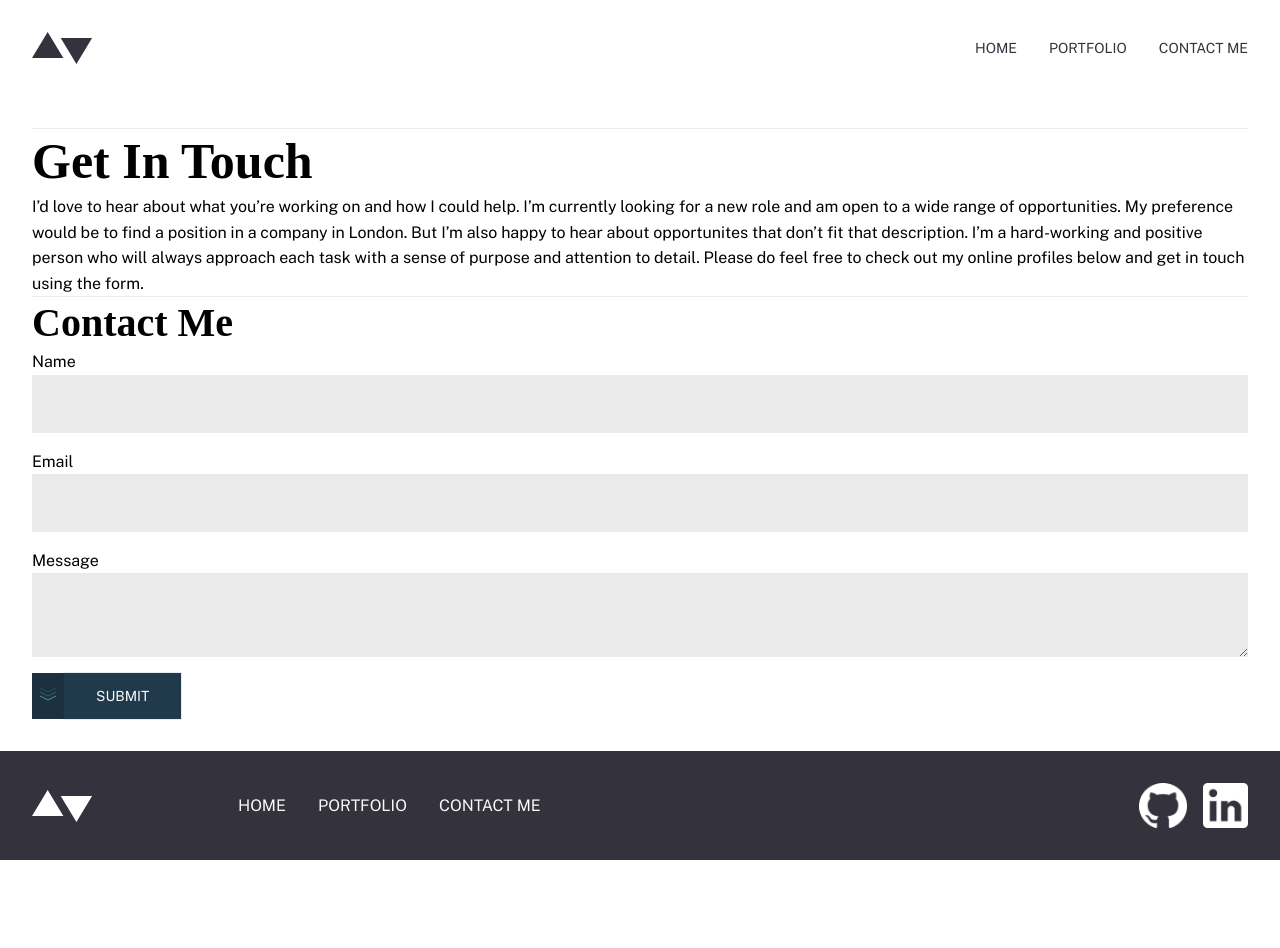
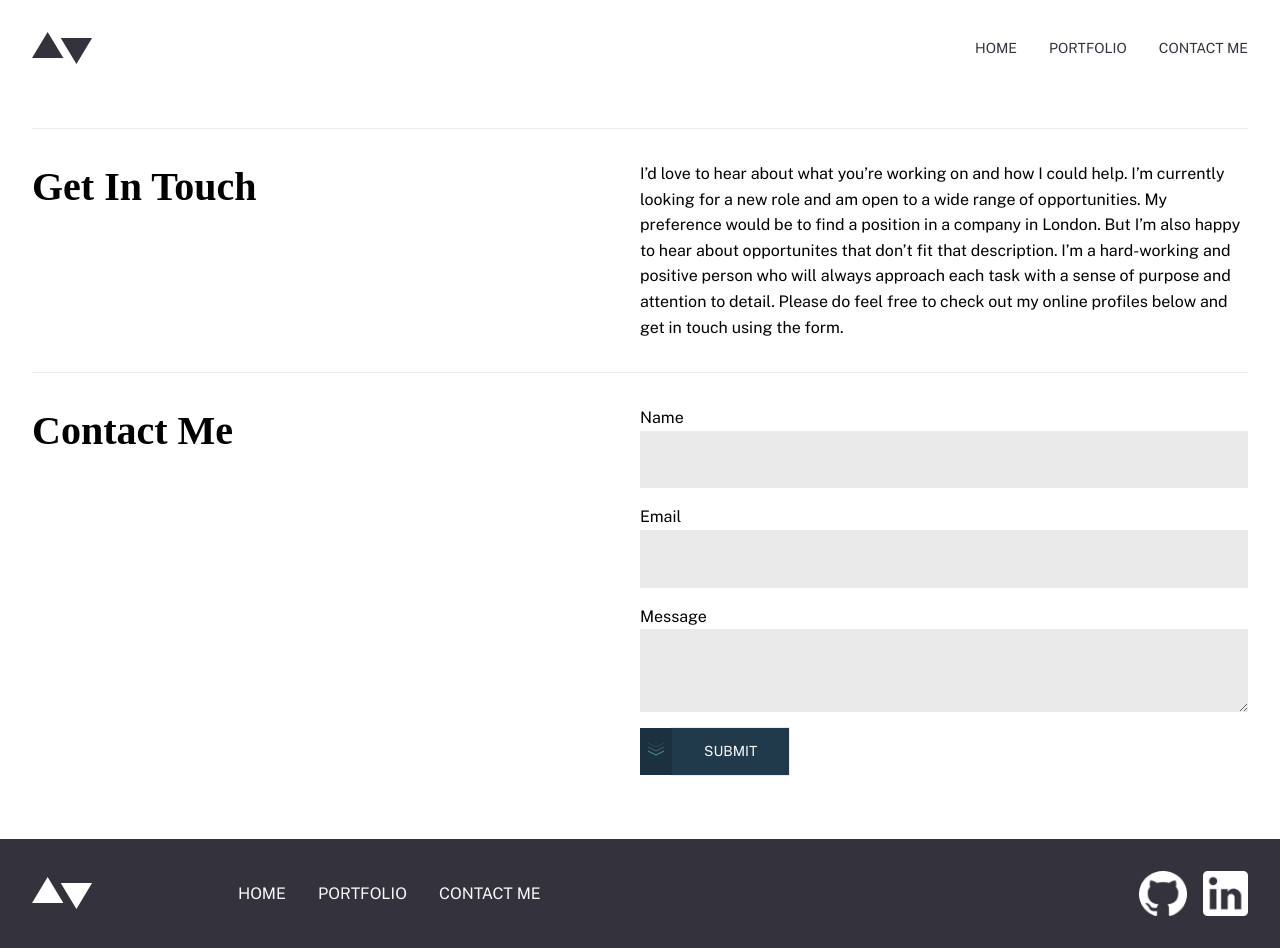
Before and after one commit to erikdcodes/Minimalist-Portfolio, a Next.js app: page /contact in a window 1280 px wide. Before the commit the page ends 860 px from the top, so only its background shows below. Built offline with nearby package versions, Linux system fonts and the light colour scheme; a web font is replaced by a local one.

Commit message:
styling desktop layout

```diff
--- a/pages/contact.js
+++ b/pages/contact.js
@@ -1,6 +1,5 @@
 import ContactLayout from "../layouts/ContactLayout.js";
 import styled from "styled-components";
-import Line from "../components/Line.js";
 import { colors } from "../styles/styleVariables.js";
 
 const Contact = () => {
@@ -8,20 +7,17 @@ const Contact = () => {
     <ContactLayout>
       <Wrapper>
         <div className="text-container">
-          <div className="text">
-            <h1>Get In Touch</h1>
-            <p>
-              I’d love to hear about what you’re working on and how I could
-              help. I’m currently looking for a new role and am open to a wide
-              range of opportunities. My preference would be to find a position
-              in a company in London. But I’m also happy to hear about
-              opportunites that don’t fit that description. I’m a hard-working
-              and positive person who will always approach each task with a
-              sense of purpose and attention to detail. Please do feel free to
-              check out my online profiles below and get in touch using the
-              form.
-            </p>
-          </div>
+          <h2>Get In Touch</h2>
+          <p>
+            I’d love to hear about what you’re working on and how I could help.
+            I’m currently looking for a new role and am open to a wide range of
+            opportunities. My preference would be to find a position in a
+            company in London. But I’m also happy to hear about opportunites
+            that don’t fit that description. I’m a hard-working and positive
+            person who will always approach each task with a sense of purpose
+            and attention to detail. Please do feel free to check out my online
+            profiles below and get in touch using the form.
+          </p>
         </div>
         <div className="contact-form-container">
           <h2>Contact Me</h2>
@@ -65,6 +61,14 @@ const Wrapper = styled.div`
 
   .contact-form-container {
     width: 100%;
+    & > *:not(:last-child) {
+      margin-bottom: 32px;
+    }
+  }
+
+  .text-container,
+  .contact-form-container {
+    padding-block: 32px;
   }
 
   form {
@@ -84,6 +88,15 @@ const Wrapper = styled.div`
       height: 100%;
     }
   }
+
+  @media (min-width: 1140px) {
+    /* desktop */
+    .text-container,
+    .contact-form-container {
+      display: grid;
+      grid-template-columns: repeat(2, 1fr);
+    }
+  }
 `;
 
 export default Contact;
```
